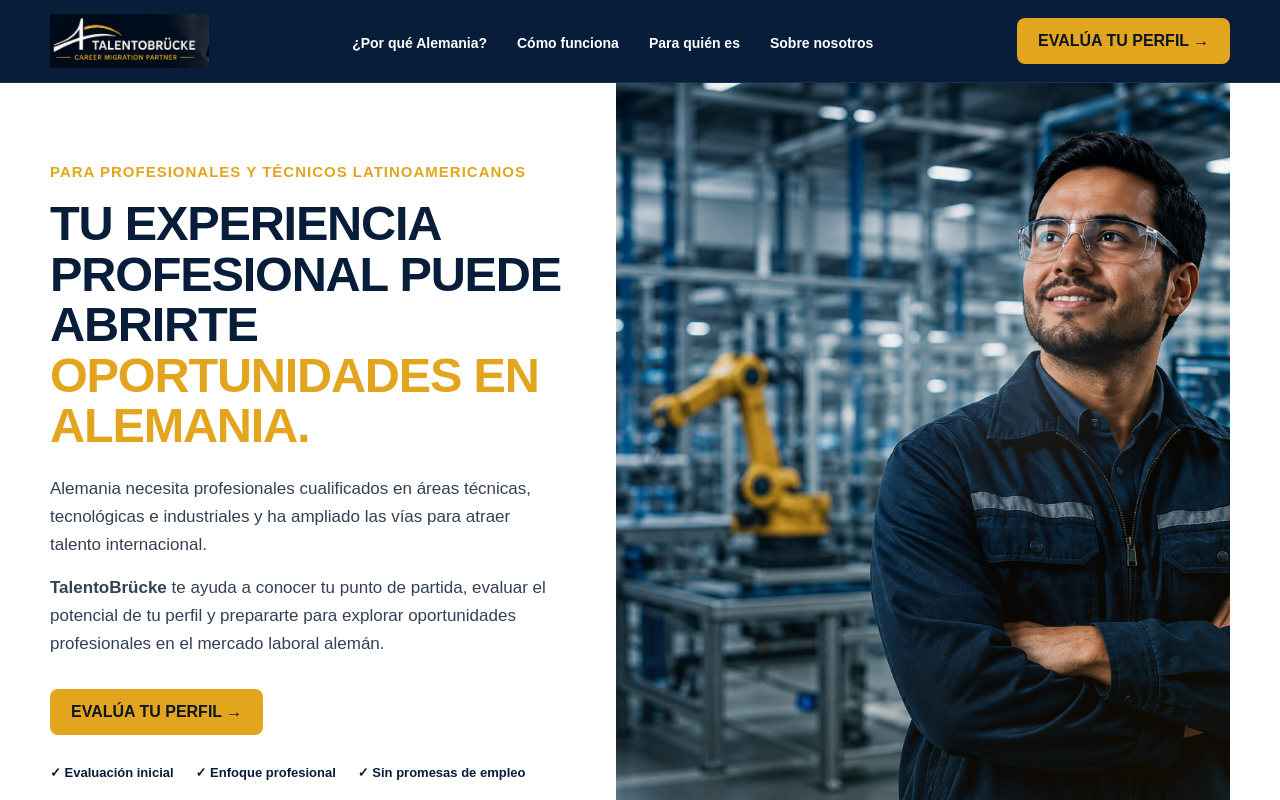
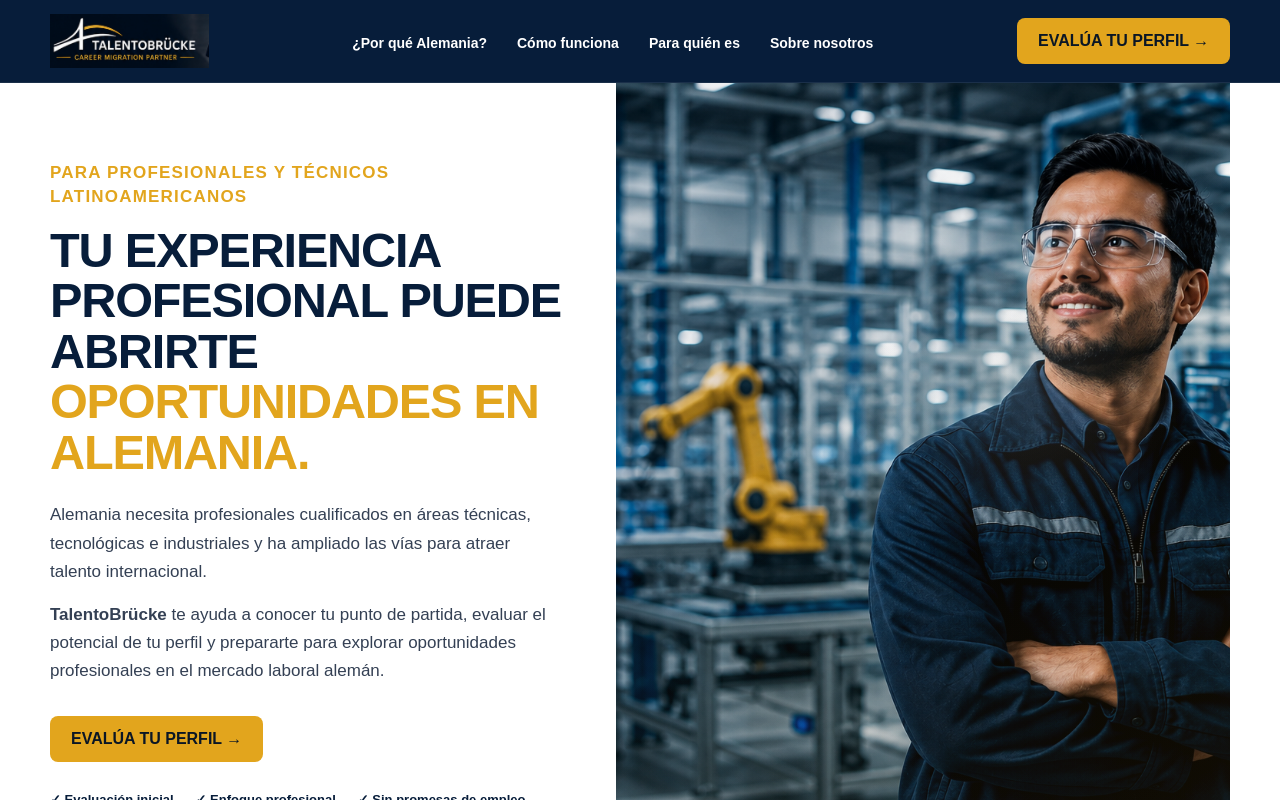
Before and after one commit to fiveseasonsrealty-ux/TALENTOBRUCKE-CRM, a Next.js app: page / in a window 1280 px wide. Shown: the top 800 px of the page. Built offline with nearby package versions, Linux system fonts and the light colour scheme.

Commit message:
Aumentar tamaño eyebrow

```diff
--- a/app/globals.css
+++ b/app/globals.css
@@ -220,10 +220,10 @@ img {
 .eyebrow {
   margin: 0 0 16px;
   color: var(--gold);
-  font-size: 15px;
+  font-size: 17px;
   line-height: 1.4;
   font-weight: 900;
-  letter-spacing: 1px;
+  letter-spacing: 1.2px;
   text-transform: uppercase;
 }
 
```
